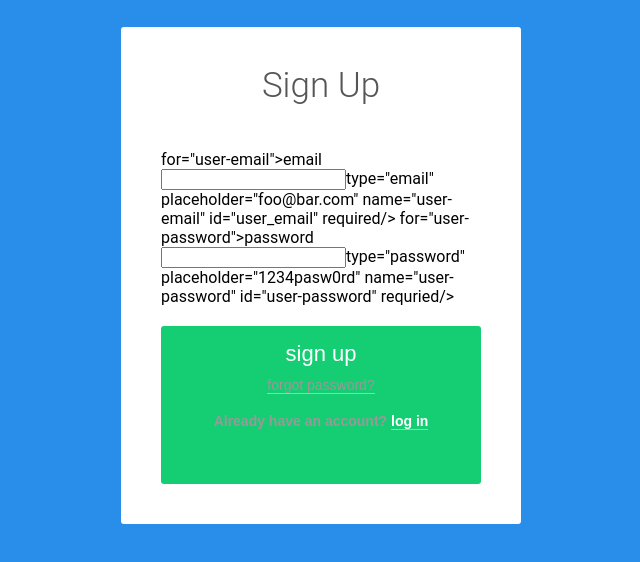
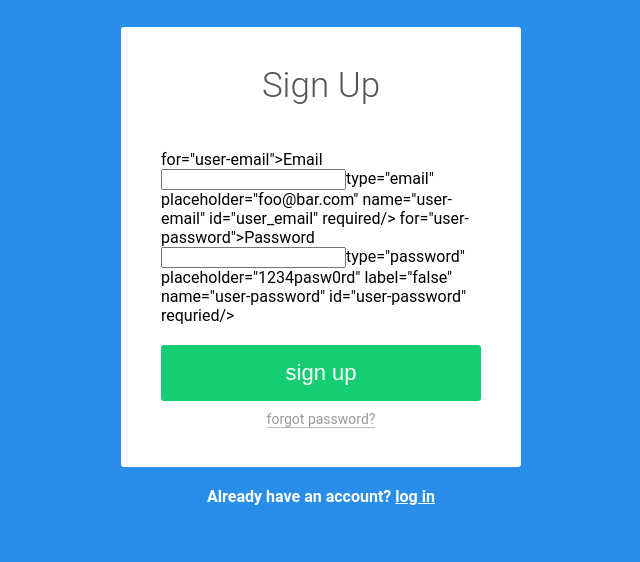
Before and after one commit to Tupp53/AnalogSea-Form, a plain HTML site: page index.html in a window 1280 px wide. Shown: the part 98-660 px from the top of the page, without its empty margins (319-959 px from the left). Drawn offline with Linux system fonts and the light colour scheme.

Commit message:
third commit

```diff
--- a/index.html
+++ b/index.html
@@ -3,7 +3,7 @@
 <head>
 <title>AnalogSea</title>
 
-	<link rel="stylesheet" type="text/css" href="index.css" />
+<link rel="stylesheet" href="index.css" />
 
 </head>
 <body>
@@ -15,13 +15,13 @@
 
 		<legend>Sign Up</legend>
 
-	<label>for="user-email">email</label>
+		<label>for="user-email">Email</label>
 		<input>type="email" placeholder="foo@bar.com" name="user-email" id="user_email" required/>
 
-	<label>for="user-password">password</label>
-	<input>type="password" placeholder="1234pasw0rd" name="user-password" id="user-password" requried/>
+		<label>for="user-password">Password</label>
+		<input>type="password" placeholder="1234pasw0rd" label="false" name="user-password" id="user-password" requried/>
 
-	<button type="submit"/>sign up</form>
+		<button type="submit"/>sign up</button>
 
 		<p><a href="/forgot_password/new">forgot password?</a></p>
 	</form>
```
Lines whose indentation alone changed are shown as unchanged.
